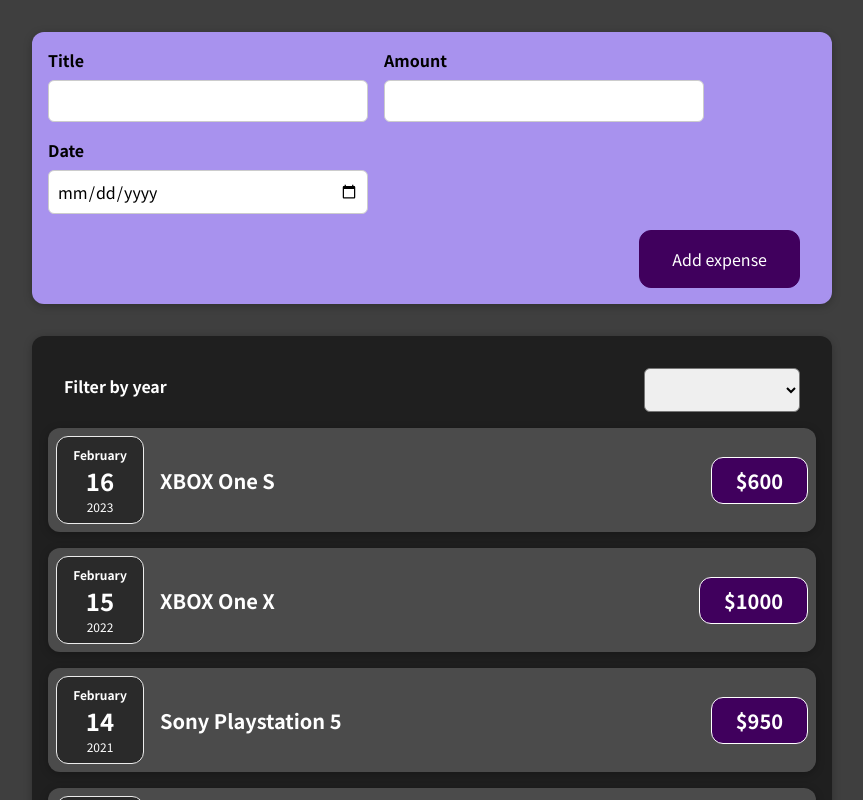
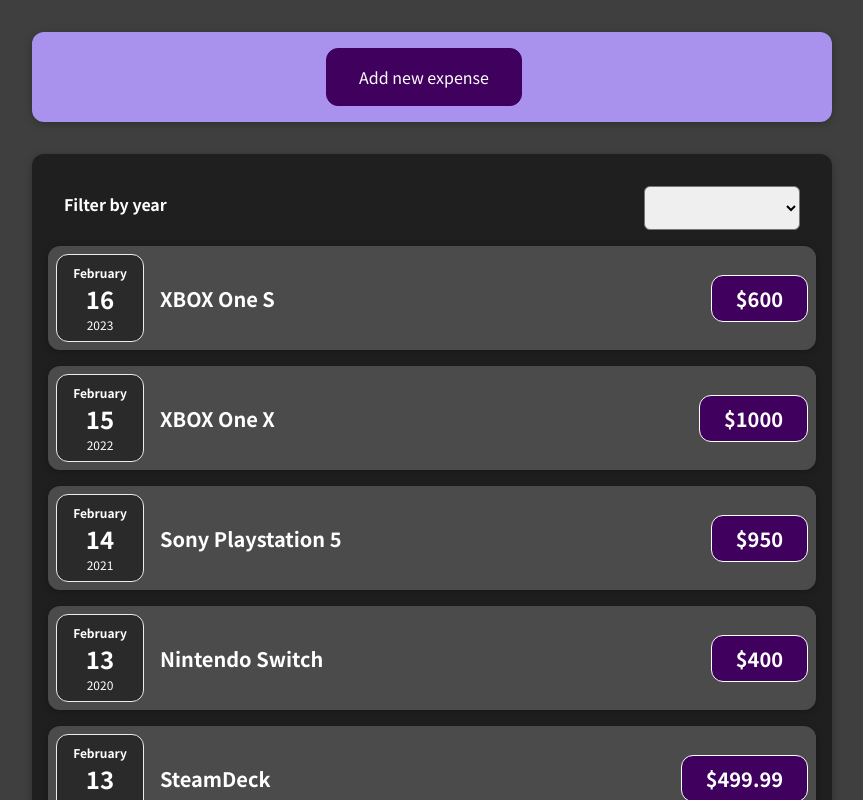
Before and after one commit to drodionov/expense-tracker, a React (Create React App) app: page / in a window 1280 px wide. Shown: the top 800 px of the page, without its empty margins (208-1071 px from the left). Built offline with nearby package versions, Linux system fonts and the light colour scheme.

Commit message:
Add new form for controlling expense actions

```diff
--- a/src/App.js
+++ b/src/App.js
@@ -1,6 +1,6 @@
 import Expenses from "./components/Expenses/Expenses"
-import NewExpense from "./components/NewExpense/NewExpense";
 import {useState} from "react"
+import ExpenseControl from "./components/NewExpense/ExpenseControl";
 
 const DUMMY_EXPENSES = [
   {id: 1, date: new Date(2023, 1, 16), title: 'XBOX One S', amount: 600},
@@ -25,7 +25,7 @@
 
   return (
       <div>
-        <NewExpense onAddExpense={addExpenseDataHandler}/>
+        <ExpenseControl onAddNewExpense={addExpenseDataHandler}/>
         <Expenses items={expenseData}/>
       </div>
   )
--- /dev/null
+++ b/src/components/NewExpense/ExpenseControl.js
@@ -0,0 +1,30 @@
+import Card from "../Common/Card";
+import {useState} from "react";
+import NewExpense from "./NewExpense";
+
+const ExpenseControl = props => {
+  const [showNewExpenseForm, setShowNewExpenseForm] = useState('false')
+  const addNewExpenseHandler = () => {
+    setShowNewExpenseForm('true')
+  }
+
+  const onHideFormHandler = () => {
+    setShowNewExpenseForm('false')
+  }
+
+  const onAddExpenseHandler = newExpense => {
+    setShowNewExpenseForm('false')
+    props.onAddNewExpense(newExpense)
+  }
+
+  if (showNewExpenseForm === 'true') {
+    return <NewExpense onHideForm = {onHideFormHandler} onAddExpense = {onAddExpenseHandler}/>
+  }
+
+  return (
+      <Card className={'new-expense'}>
+        <button onClick={addNewExpenseHandler}>Add new expense</button>
+      </Card>)
+}
+
+export default ExpenseControl
--- a/src/components/NewExpense/ExpenseForm.js
+++ b/src/components/NewExpense/ExpenseForm.js
@@ -1,12 +1,13 @@
 import './ExpenseForm.css'
 import {useState} from "react";
 
+const EMPTY_EXPENSE = {
+  enteredTitle: '',
+  enteredAmount: '',
+  enteredDate: ''
+};
 const ExpenseForm = (props) => {
-  const [enteredData, setEnteredData] = useState({
-    enteredTitle: '',
-    enteredAmount: '',
-    enteredDate: ''
-  })
+  const [enteredData, setEnteredData] = useState(EMPTY_EXPENSE)
 
   const titleChangeHandler = (event) => {
     setEnteredData((prevState) => {
@@ -33,12 +34,15 @@
     }
     props.onSaveExpense(newExpense)
     setEnteredData(() => {
-      return {
-        enteredTitle: '',
-        enteredAmount: '',
-        enteredDate: ''
-      }
+      return EMPTY_EXPENSE
     })
+  }
+
+  const onCancelHandler = () => {
+    setEnteredData(() => {
+      return EMPTY_EXPENSE
+    })
+    props.onCancelForm()
   }
 
   return (
@@ -62,6 +66,7 @@
           </div>
         </div>
         <div className={'new-expense__actions'}>
+          <button onClick={onCancelHandler}>Cancel</button>
           <button type={'submit'}>Add expense</button>
         </div>
       </form>
--- a/src/components/NewExpense/NewExpense.js
+++ b/src/components/NewExpense/NewExpense.js
@@ -2,7 +2,7 @@
 import ExpenseForm from "./ExpenseForm";
 import Card from "../Common/Card";
 
-const NewExpense = (props) => {
+const NewExpense = props => {
   const onSaveExpenseHandler = (enteredExpenseData) => {
     const newExpense = {
       ...enteredExpenseData,
@@ -12,8 +12,12 @@
     props.onAddExpense(newExpense)
   }
 
+  const onCancelFormHandler = () => {
+    props.onHideForm()
+  }
+
   return (<Card className={'new-expense'}>
-    <ExpenseForm onSaveExpense={onSaveExpenseHandler}/>
+    <ExpenseForm onSaveExpense={onSaveExpenseHandler} onCancelForm={onCancelFormHandler}/>
   </Card>)
 }
 
```
